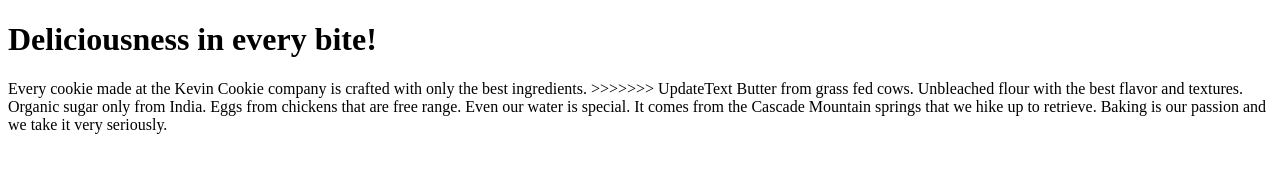
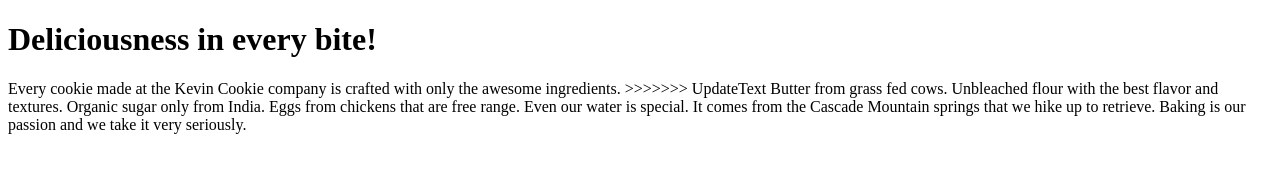
Before and after one commit to Luicyberfae/KevinCookieCompany.com, a plain HTML site: page index.htm in a window 1280 px wide. Drawn offline with Linux system fonts and the light colour scheme.

Commit message:
update index text

```diff
--- a/index.htm
+++ b/index.htm
@@ -4,7 +4,7 @@
 
 <h1>Deliciousness in every bite!</h1>
 
-<p>Every cookie made at the Kevin Cookie company is crafted with only the best ingredients.
+<p>Every cookie made at the Kevin Cookie company is crafted with only the awesome ingredients.
 >>>>>>> UpdateText
 Butter from grass fed cows. Unbleached flour with the best flavor and textures.
 Organic sugar only from India. Eggs from chickens that are free range.
```
